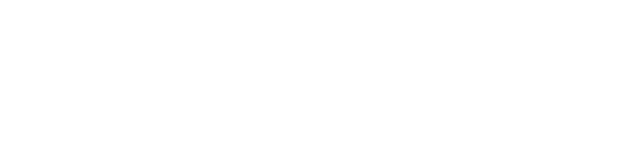
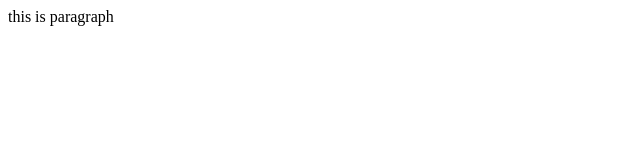
Before and after one commit to Jafer29/HttpsRemoteRepo, a plain HTML site: page index.html in a window 1280 px wide. Shown: the whole page, without its empty margins (0-640 px from the left). Drawn offline with Linux system fonts and the light colour scheme.

Commit message:
added few paragraph line

```diff
--- a/index.html
+++ b/index.html
@@ -12,9 +12,7 @@
 	<body>
 	</body>
 
-<p>
-
-	</p>
+<p>this is paragraph</p>
 
 
 
```
